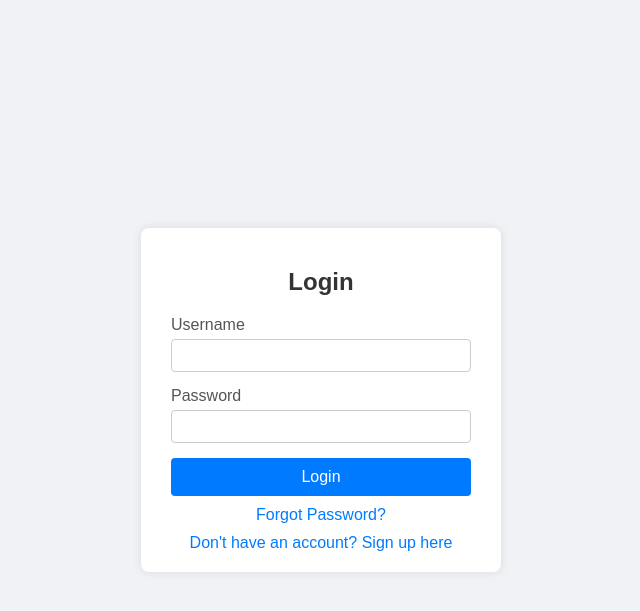
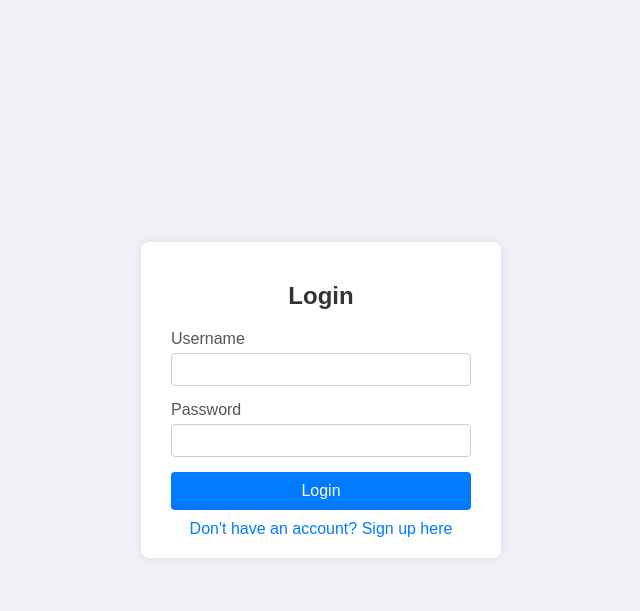
Before and after one commit to lakshya161019/ArtisticGallery, a Flask app: page /login in a window 1280 px wide. Shown: the top 611 px of the page, without its empty margins (319-959 px from the left). Run offline with Flask 3, Linux system fonts and the light colour scheme.

Commit message:
removed forgot password

```diff
--- a/templates/login.html
+++ b/templates/login.html
@@ -21,9 +21,9 @@
                 <small class="error-message" id="password-error"></small>
             </div>
             <button type="submit">Login</button>
-            <div class="forgot-password">
-                <a href="./forgot_password.html">Forgot Password?</a>
-            </div>
+<!--            <div class="forgot-password">-->
+<!--                <a href="./forgot_password.html">Forgot Password?</a>-->
+<!--            </div>-->
             <div class="signup-link">
                 <a href="/signup">Don't have an account? Sign up here</a>
             </div>
```
